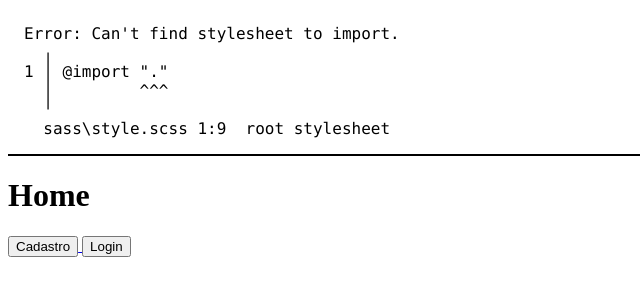
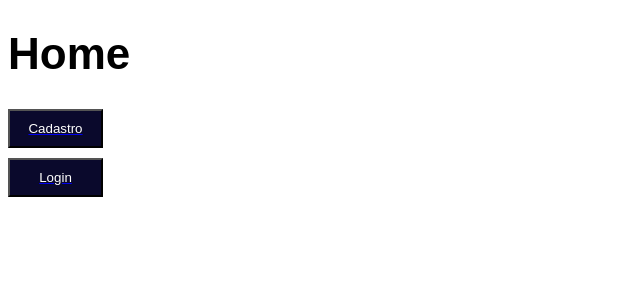
Before and after one commit to KaleoMello7/SASS, a plain HTML site: page Boas práticas/index.html in a window 1280 px wide. Shown: the whole page, without its empty margins (0-640 px from the left). Drawn offline with Linux system fonts and the light colour scheme.

Commit message:
atualizacao

```diff
--- a/Boas práticas/css/style.css
+++ b/Boas práticas/css/style.css
@@ -1,17 +1 @@
-/* Error: Can't find stylesheet to import.
- *   ,
- * 1 | @import "."
- *   |         ^^^
- *   '
- *   sass\style.scss 1:9  root stylesheet */
-
-body::before {
-  font-family: "Source Code Pro", "SF Mono", Monaco, Inconsolata, "Fira Mono",
-      "Droid Sans Mono", monospace, monospace;
-  white-space: pre;
-  display: block;
-  padding: 1em;
-  margin-bottom: 1em;
-  border-bottom: 2px solid black;
-  content: "Error: Can't find stylesheet to import.\a   \2577 \a 1 \2502  @import \".\"\d\a   \2502          ^^^\a   \2575 \a   sass\\style.scss 1:9  root stylesheet";
-}
+#title-home{font-size:44px;font-family:sans-serif}.btn{width:95px;padding:10px 0px;background-color:#0a092c;color:#fff;display:block;margin-top:10px}#cadastro-text{color:red;font-size:16px;font-family:sans-serif}.container p{color:#0a092c;font-size:22px;font-family:Arial}/*# sourceMappingURL=style.css.map */
```
Also changed, not shown: 1 other file.
